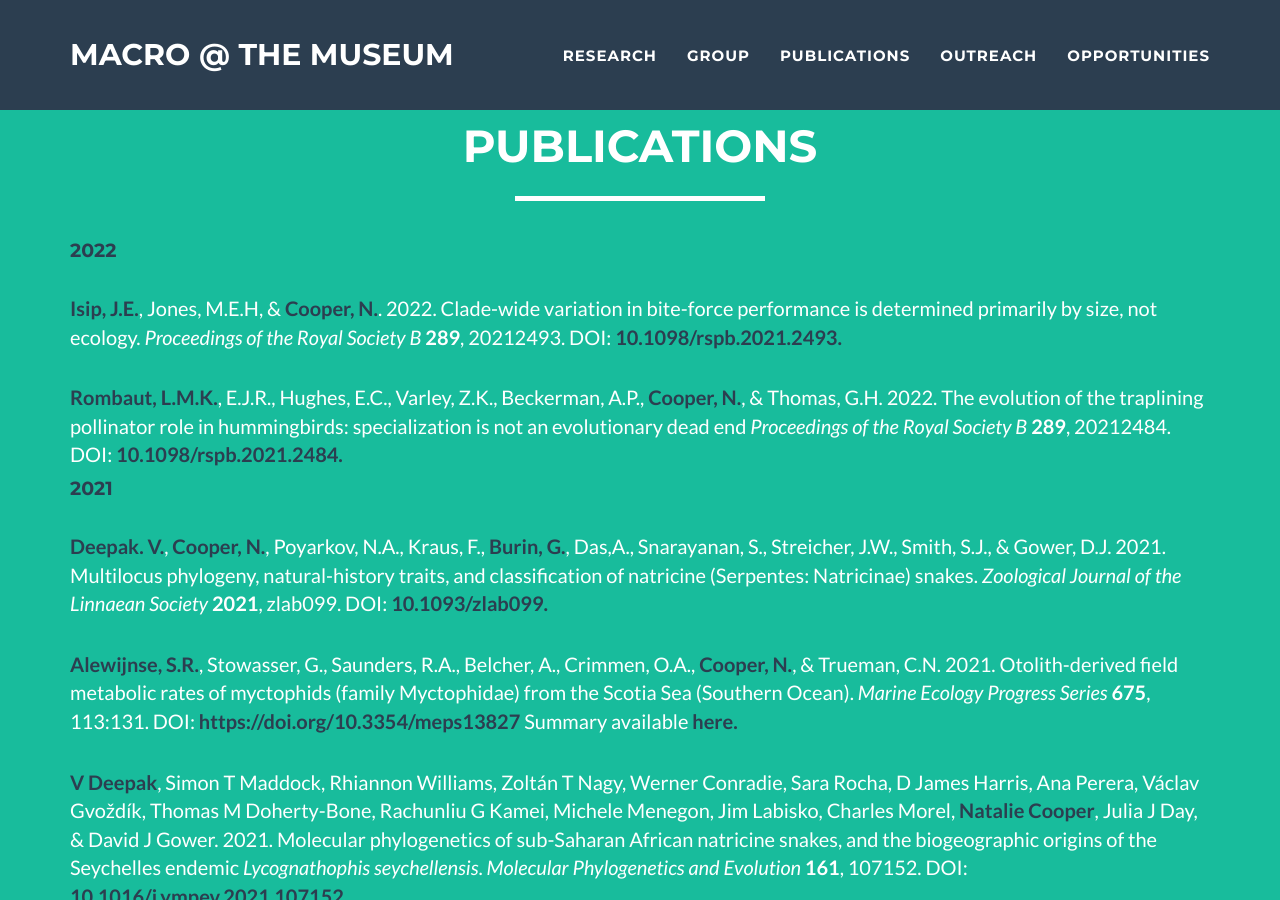
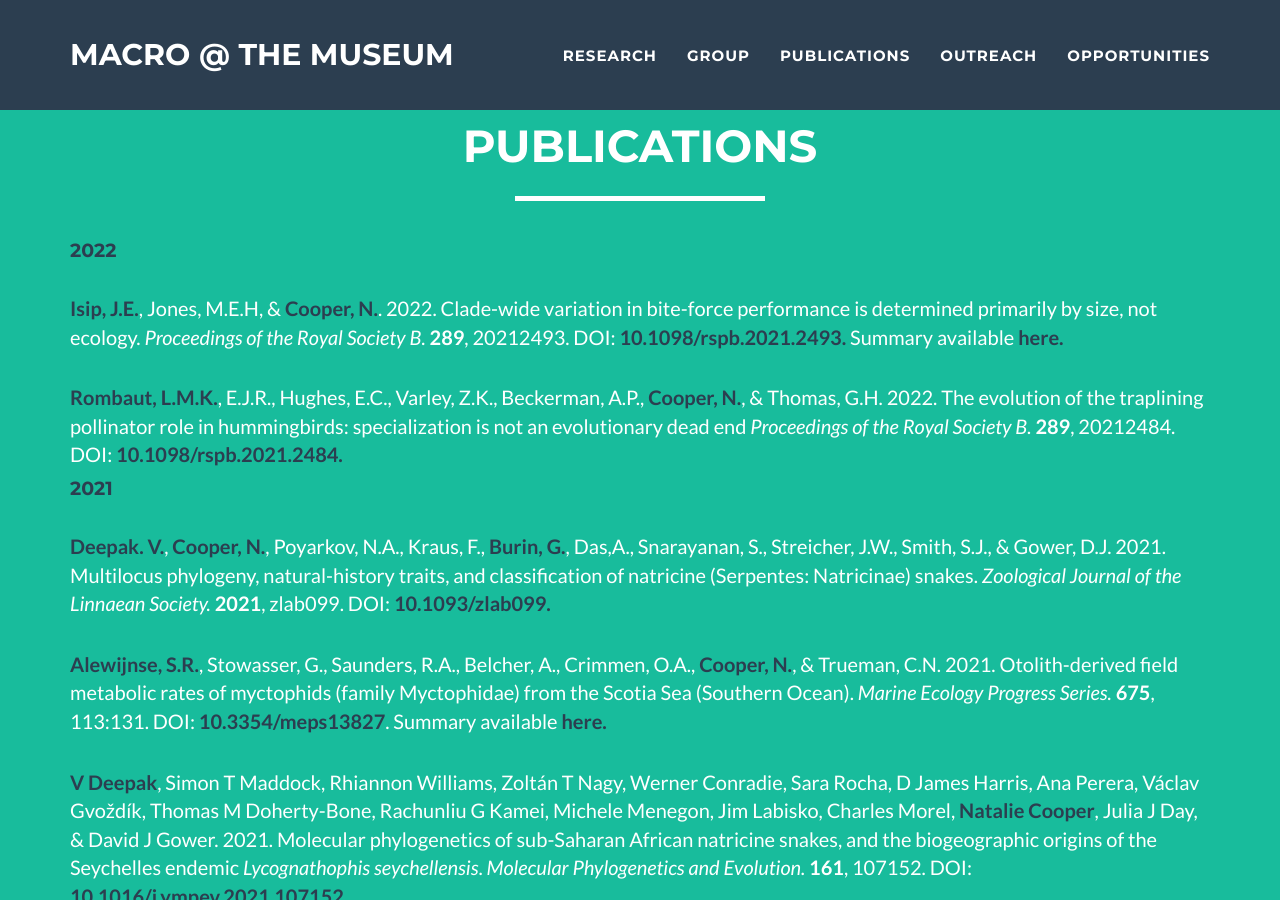
Before and after one commit to nhcooper123/nhcooper123.github.io, a Jekyll site: the page publications.html, which Jekyll copies as it is, in a window 1280 px wide and 900 px high. Built offline with Jekyll 4.4.1, drawn with Linux system fonts in a browser that asks for light colours; comment, search, counter and statistics services are not loaded.

Commit message:
Add summary

```diff
--- a/publications.html
+++ b/publications.html
@@ -96,10 +96,11 @@
   <strong><font color="2c3e50">Isip, J.E.</font></strong>, Jones, M.E.H, &amp; <strong><font color="2c3e50">Cooper, N.</font></strong>.
   2022.
   Clade-wide variation in bite-force performance is determined primarily by size, not ecology.
-  <em>Proceedings of the Royal Society B</em>
+  <em>Proceedings of the Royal Society B.</em>
   <strong>289</strong>,
   20212493.
   DOI: <a href="https://doi.org/10.1098/rspb.2021.2493"><strong><font color="2c3e50">10.1098/rspb.2021.2493. </font></strong></a>
+  Summary available <a href="https://www.nhm.ac.uk/discover/news/2022/february/lizard-lifestyle-has-no-impact-on-their-biting-force.html"><strong><font color="2c3e50">here.</font></strong></a>
 
   <script type="text/javascript" src="https://d1bxh8uas1mnw7.cloudfront.net/assets/embed.js"></script><div class="altmetric-embed" data-badge-type="donut" data-altmetric-id="123542309"></div>
 
@@ -110,7 +111,7 @@
   <strong><font color="2c3e50">Rombaut, L.M.K.</font></strong>, E.J.R., Hughes, E.C., Varley, Z.K., Beckerman, A.P., <strong><font color="2c3e50">Cooper, N.</font></strong>, &amp; Thomas, G.H.
   2022.
   The evolution of the traplining pollinator role in hummingbirds: specialization is not an evolutionary dead end
-  <em>Proceedings of the Royal Society B</em>
+  <em>Proceedings of the Royal Society B.</em>
   <strong>289</strong>,
   20212484.
   DOI: <a href="https://doi.org/10.1098/rspb.2021.2484"><strong><font color="2c3e50">10.1098/rspb.2021.2484. </font></strong></a>
@@ -126,7 +127,7 @@
   <strong><font color="2c3e50">Deepak. V.</font></strong>, <strong><font color="2c3e50">Cooper, N.</font></strong>, Poyarkov, N.A., Kraus, F., <strong><font color="2c3e50">Burin, G.</font></strong>, Das,A., Snarayanan, S., Streicher, J.W., Smith, S.J., &amp; Gower, D.J.
   2021.
   Multilocus phylogeny, natural-history traits, and classification of natricine (Serpentes: Natricinae) snakes.
-  <em>Zoological Journal of the Linnaean Society</em>
+  <em>Zoological Journal of the Linnaean Society.</em>
   <strong>2021</strong>,
   zlab099.
   DOI: <a href="https://doi.org/10.1093/zoolinnean/zlab099"><strong><font color="2c3e50">10.1093/zlab099. </font></strong></a>
@@ -138,10 +139,10 @@
   <strong><font color="2c3e50">Alewijnse, S.R.</font></strong>, Stowasser, G., Saunders, R.A., Belcher, A., Crimmen, O.A., <strong><font color="2c3e50">Cooper, N.</font></strong>, &amp; Trueman, C.N.
   2021.
   Otolith-derived field metabolic rates of myctophids (family Myctophidae) from the Scotia Sea (Southern Ocean).
-  <em>Marine Ecology Progress Series</em>
+  <em>Marine Ecology Progress Series.</em>
   <strong>675</strong>,
   113:131.
-  DOI: <a href=""><strong><font color="2c3e50">https://doi.org/10.3354/meps13827</font></strong></a>
+  DOI: <a href="https://doi.org/10.3354/meps13827"><strong><font color="2c3e50">10.3354/meps13827</font></strong></a>.
   Summary available <a href="https://www.nhm.ac.uk/discover/news/2021/october/documenting-the-most-abundant-vertebrates-in-the-world-before-too-late.html"><strong><font color="2c3e50">here.</font></strong></a>
 
   <script type="text/javascript" src="https://d1bxh8uas1mnw7.cloudfront.net/assets/embed.js"></script><div class="altmetric-embed" data-badge-type="donut" data-altmetric-id="114275374"></div>
@@ -153,7 +154,7 @@
   <strong><font color="2c3e50">V Deepak</font></strong>, Simon T Maddock, Rhiannon Williams, Zoltán T Nagy, Werner Conradie, Sara Rocha, D James Harris, Ana Perera, Václav Gvoždík, Thomas M Doherty-Bone, Rachunliu G Kamei, Michele Menegon, Jim Labisko, Charles Morel, <strong><font color="2c3e50">Natalie Cooper</font></strong>, Julia J Day, &amp; David J Gower.
   2021.
   Molecular phylogenetics of sub-Saharan African natricine snakes, and the biogeographic origins of the Seychelles endemic <em>Lycognathophis seychellensis</em>.
-  <em>Molecular Phylogenetics and Evolution</em>
+  <em>Molecular Phylogenetics and Evolution.</em>
   <strong>161</strong>,
   107152.
   DOI: <a href="https://doi.org/10.1016/j.ympev.2021.107152"><strong><font color="2c3e50">10.1016/j.ympev.2021.107152. </font></strong></a>
```
